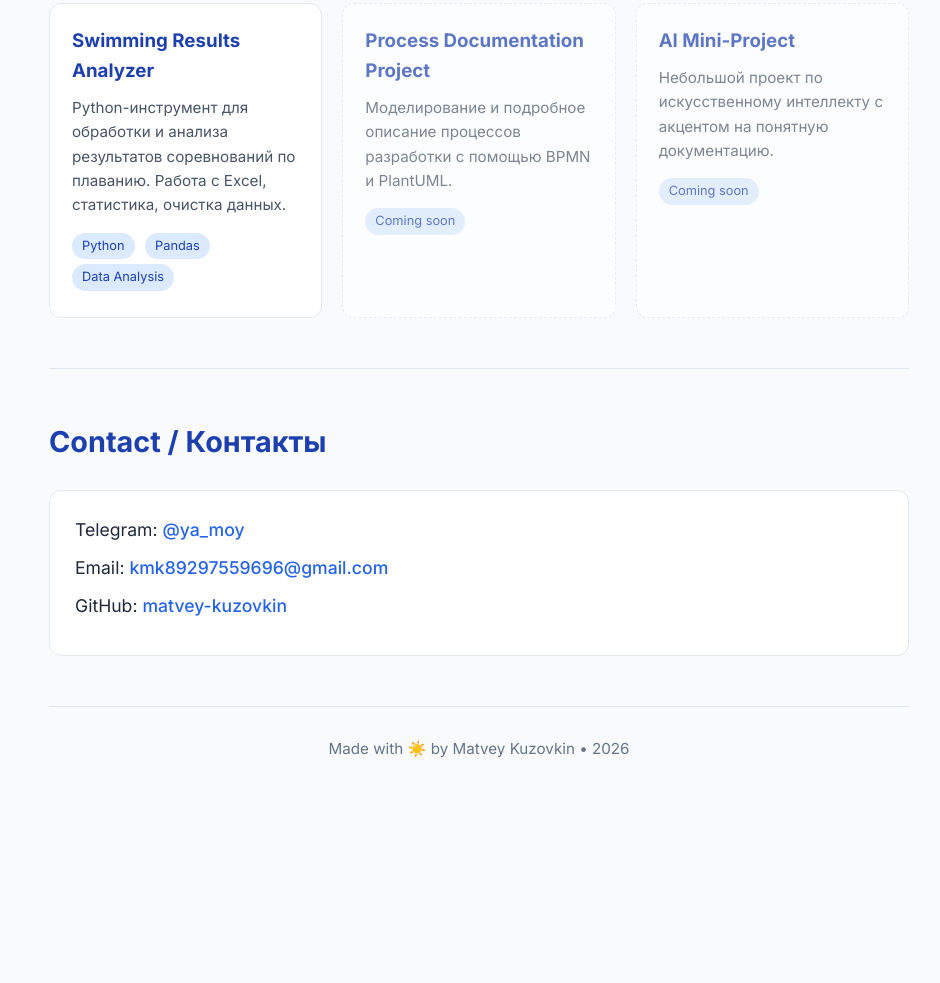
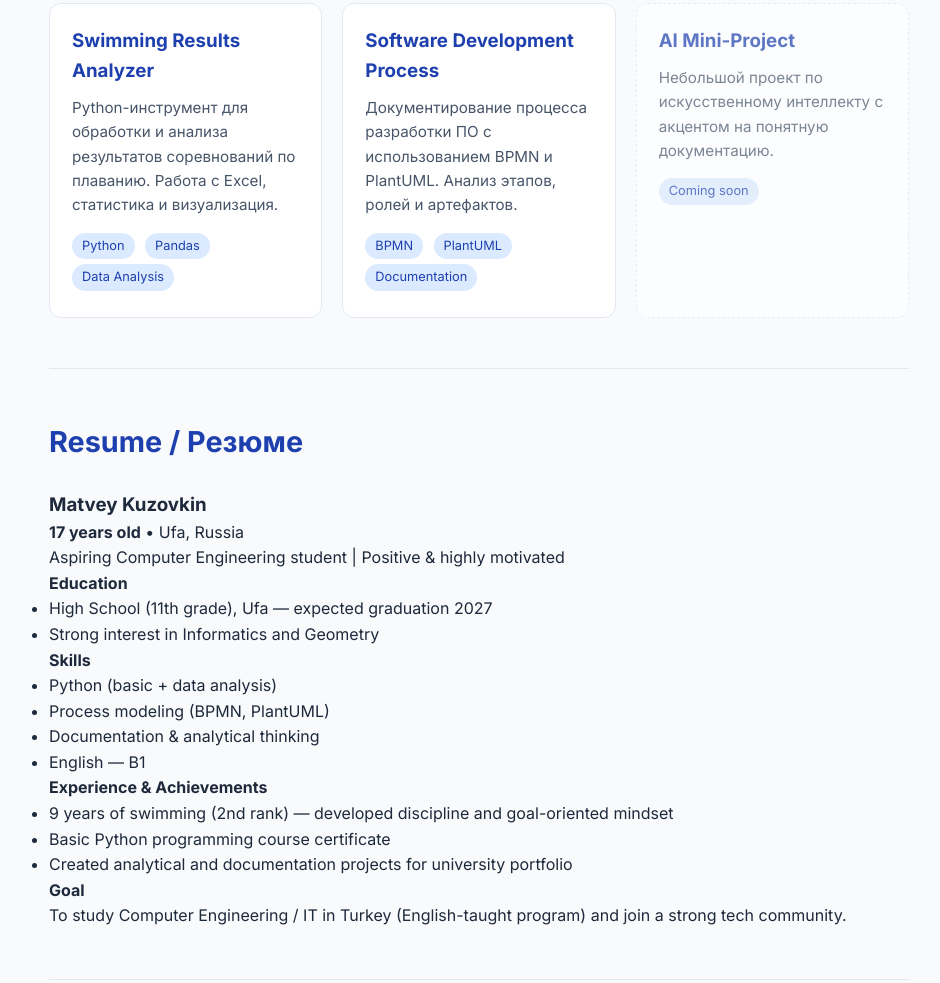
Before and after one commit to matvey-kuzovkin/matvey-kuzovkin.github.io, a plain HTML site: page index.html in a window 1280 px wide. Shown: the part 844-1827 px from the top of the page, without its empty margins (161-1101 px from the left). Before the commit the page ends 1635 px from the top, so only its background shows below. Drawn offline with Linux system fonts and the light colour scheme.

Commit message:
Update index.html

```diff
--- a/index.html
+++ b/index.html
@@ -16,6 +16,7 @@
             <nav>
                 <a href="#about">About</a>
                 <a href="#projects">Projects</a>
+                <a href="#resume">Resume</a>
                 <a href="#contact">Contact</a>
             </nav>
         </div>
@@ -61,23 +62,59 @@
             <div class="projects-grid">
                 <a href="https://github.com/matvey-kuzovkin/swimming-results-analyzer" class="project-card" target="_blank">
                     <h3>Swimming Results Analyzer</h3>
-                    <p>Python-инструмент для обработки и анализа результатов соревнований по плаванию. Работа с Excel, статистика, очистка данных.</p>
+                    <p>Python-инструмент для обработки и анализа результатов соревнований по плаванию. Работа с Excel, статистика и визуализация.</p>
                     <span class="tag">Python</span>
                     <span class="tag">Pandas</span>
                     <span class="tag">Data Analysis</span>
                 </a>
 
-                <div class="project-card coming">
-                    <h3>Process Documentation Project</h3>
-                    <p>Моделирование и подробное описание процессов разработки с помощью BPMN и PlantUML.</p>
-                    <span class="tag">Coming soon</span>
-                </div>
+                <a href="https://github.com/matvey-kuzovkin/software-development-process" class="project-card" target="_blank">
+                    <h3>Software Development Process</h3>
+                    <p>Документирование процесса разработки ПО с использованием BPMN и PlantUML. Анализ этапов, ролей и артефактов.</p>
+                    <span class="tag">BPMN</span>
+                    <span class="tag">PlantUML</span>
+                    <span class="tag">Documentation</span>
+                </a>
 
                 <div class="project-card coming">
                     <h3>AI Mini-Project</h3>
                     <p>Небольшой проект по искусственному интеллекту с акцентом на понятную документацию.</p>
                     <span class="tag">Coming soon</span>
                 </div>
+            </div>
+        </section>
+
+        <!-- Resume -->
+        <section id="resume">
+            <h2>Resume / Резюме</h2>
+            <div class="resume-box">
+                <h3>Matvey Kuzovkin</h3>
+                <p><strong>17 years old</strong> • Ufa, Russia</p>
+                <p>Aspiring Computer Engineering student | Positive & highly motivated</p>
+
+                <h4>Education</h4>
+                <ul>
+                    <li>High School (11th grade), Ufa — expected graduation 2027</li>
+                    <li>Strong interest in Informatics and Geometry</li>
+                </ul>
+
+                <h4>Skills</h4>
+                <ul>
+                    <li>Python (basic + data analysis)</li>
+                    <li>Process modeling (BPMN, PlantUML)</li>
+                    <li>Documentation & analytical thinking</li>
+                    <li>English — B1</li>
+                </ul>
+
+                <h4>Experience & Achievements</h4>
+                <ul>
+                    <li>9 years of swimming (2nd rank) — developed discipline and goal-oriented mindset</li>
+                    <li>Basic Python programming course certificate</li>
+                    <li>Created analytical and documentation projects for university portfolio</li>
+                </ul>
+
+                <h4>Goal</h4>
+                <p>To study Computer Engineering / IT in Turkey (English-taught program) and join a strong tech community.</p>
             </div>
         </section>
 
```
